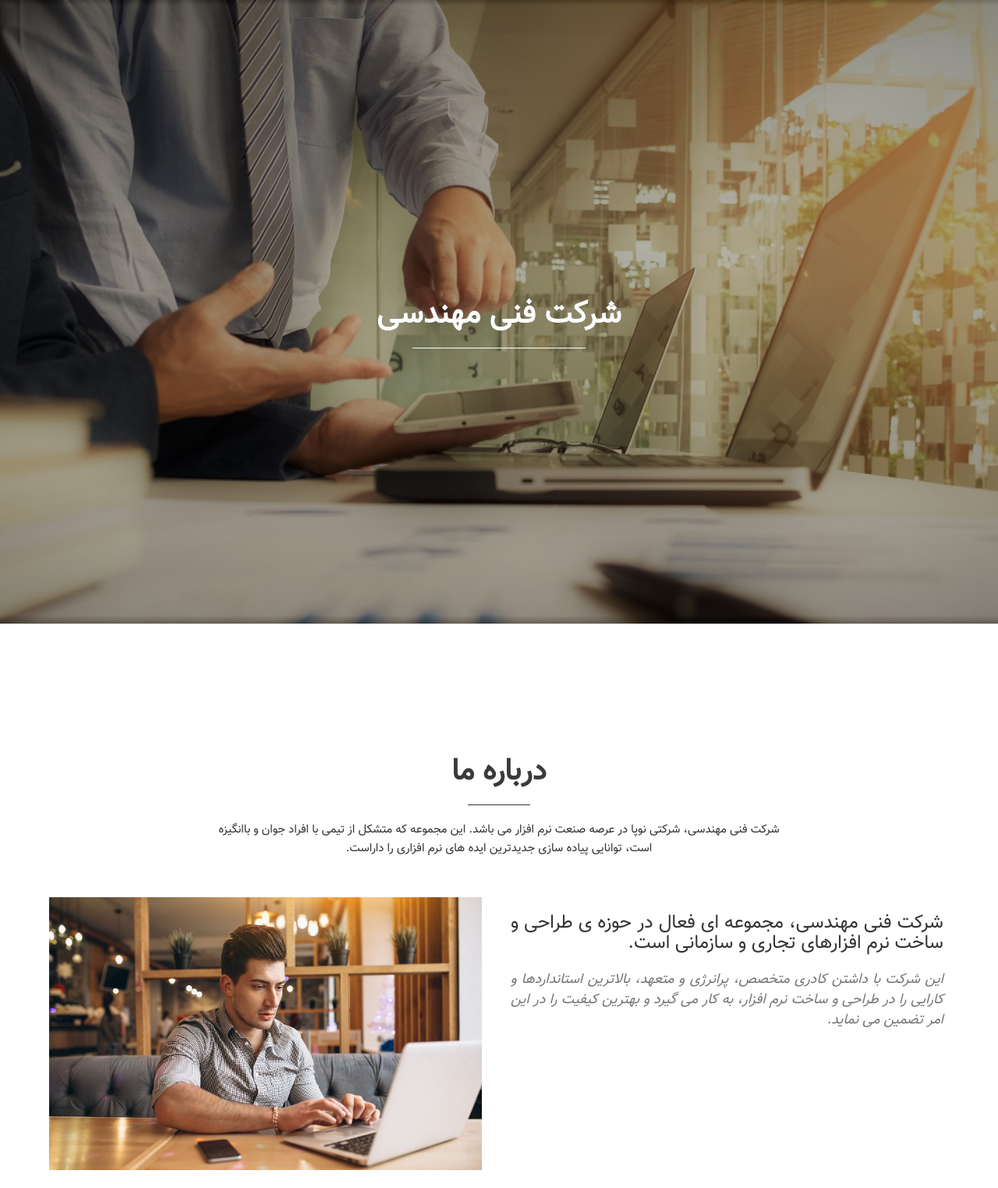
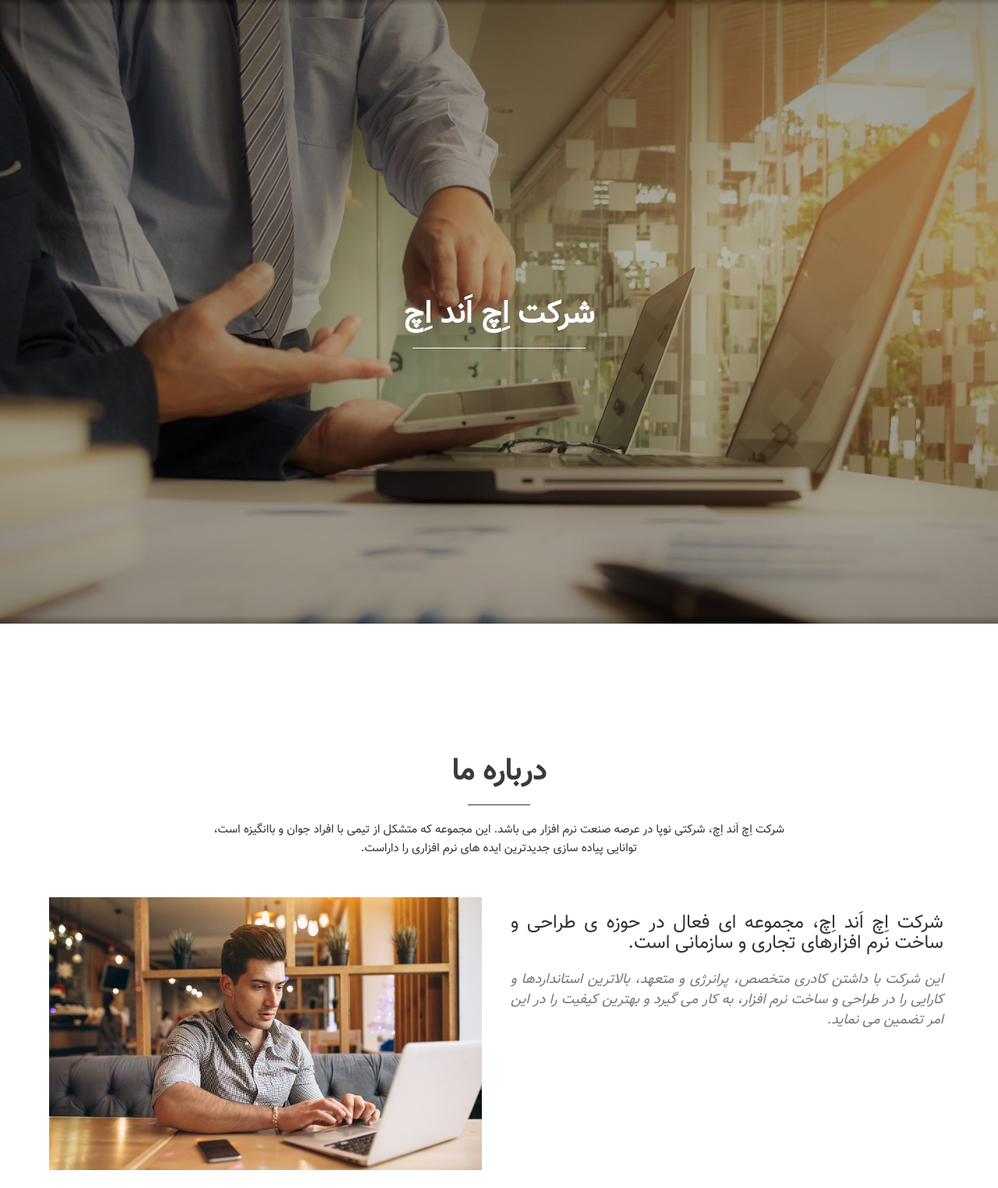
Before and after one commit to atronic/company.slayers.github.io, a plain HTML site: page index.html in a window 1280 px wide. Shown: the top 1524 px of the page at 78% size. Drawn offline with Linux system fonts and the light colour scheme.

Commit message:
company rename

```diff
--- a/index.html
+++ b/index.html
@@ -2,7 +2,7 @@
 <html>
 
 <head>
-  <title>شرکت فنی مهندسی</title>
+  <title>شرکت اِچ اَند اِچ</title>
   <meta charset="utf-8" />
   <meta content="width=device-width, initial-scale=1, maximum-scale=1, user-scalable=no" name="viewport">
   <!-- css -->
@@ -34,7 +34,7 @@
         </button>
 
         <!-- Logo text or image -->
-        <a class="navbar-brand" href="index.html">شرکت فنی مهندسی</a>
+        <a class="navbar-brand" href="index.html">شرکت اِچ اَند اِچ</a>
 
       </div>
       <div class="navigation collapse navbar-collapse navbar-ex1-collapse">
@@ -55,7 +55,7 @@
       <div class="container">
         <div class="col-md-12">
           <div id="rotator">
-            <h1><span class="1strotate" style="font-family: vazir">شرکت فنی مهندسی, شرکت فنی مهندسی</span></h1>
+            <h1><span class="1strotate" style="font-family: vazir">شرکت اِچ اَند اِچ, شرکت اِچ اَند اِچ</span></h1>
             <div class="line-spacer"></div>
             <!--<p><span class="2ndrotate">Web Design, Brand Identity, Promotion</span></p>-->
           </div>
@@ -73,7 +73,7 @@
             <h2 style="font-family: vazir">درباره ما</h2>
             <div class="heading-line"></div>
             <p style="direction: rtl;font-family: vazir" >
-              شرکت فنی مهندسی، شرکتی نوپا در عرصه صنعت نرم افزار می باشد. این مجموعه که متشکل از تیمی با افراد جوان و باانگیزه است، توانایی پیاده سازی جدیدترین ایده های نرم افزاری را داراست.
+              شرکت اِچ اَند اِچ، شرکتی نوپا در عرصه صنعت نرم افزار می باشد. این مجموعه که متشکل از تیمی با افراد جوان و باانگیزه است، توانایی پیاده سازی جدیدترین ایده های نرم افزاری را داراست.
             </p>
           </div>
         </div>
@@ -85,13 +85,13 @@
 
         <div class="col-md-6 content" style="direction: rtl;text-align: right">
           <h2 style="direction: rtl;font-family: vazir;text-align: justify;text-justify: inter-word">
-            شرکت فنی مهندسی، مجموعه ای فعال در حوزه ی طراحی و ساخت نرم افزارهای تجاری و سازمانی است.
+            شرکت اِچ اَند اِچ، مجموعه ای فعال در حوزه ی طراحی و ساخت نرم افزارهای تجاری و سازمانی است.
           </h2>
           <h3 style="direction: rtl;font-family: vazir;text-align: justify;text-justify: inter-word">
             این شرکت با داشتن کادری متخصص، پرانرژی و متعهد، بالاترین استانداردها و کارایی را در طراحی و ساخت نرم افزار، به کار می گیرد و بهترین کیفیت را در این امر تضمین می نماید.
           </h3>
           <!--<p style="direction: rtl;text-align: justify;text-justify: inter-word">-->
-            <!--خدماتی که شرکت فنی مهندسی ارائه می کند، شامل موارد ذیل می باشد:-->
+            <!--خدماتی که شرکت اِچ اَند اِچ ارائه می کند، شامل موارد ذیل می باشد:-->
             <!--<br>-->
             <!--1.	طراحی و ساخت نرم افزارهای سازمانی و تجاری:-->
             <!--این فرایند شامل مراحل تحلیل و طراحی مطابق با اصول مهندسی نرم افزار است. که با توجه به خواسته ی مشتری، نرم افزار قابلیت اجرا در پلتفرم های وب، دسکتاپ(Windows, Mac, Linux)، موبایل(Android, ios, Windows Phone) را دارد.-->
@@ -425,7 +425,7 @@
               Licensing information: https://bootstrapmade.com/license/
               Purchase the pro version with working PHP/AJAX contact form: https://bootstrapmade.com/buy/?theme=Alstar
             -->
-            طراحی و توسعه توسط شرکت فنی مهندسی</a>
+            طراحی و توسعه توسط شرکت اِچ اَند اِچ</a>
           </div>
         </div>
       </div>
```
